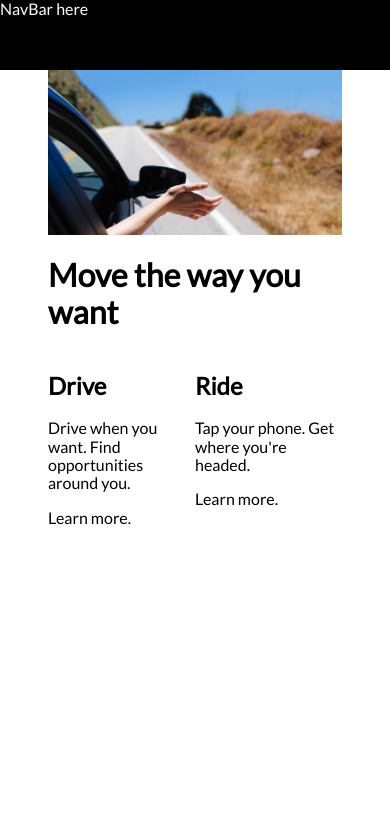
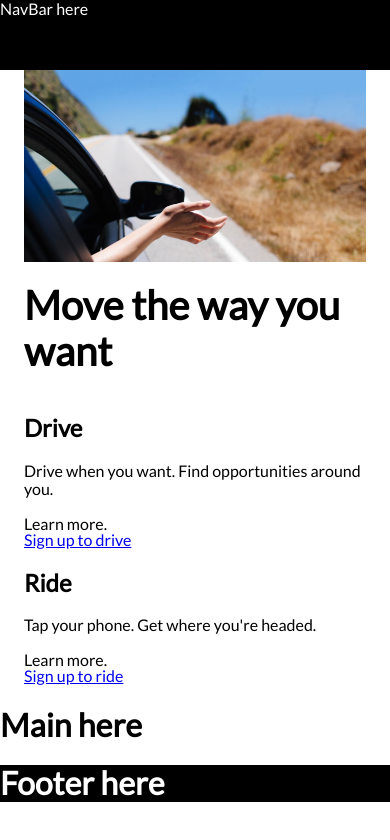
Before and after one commit to TheSundayMailman/home-page-mockup, a React (Create React App) app: page / in a window 390 px wide. Shown: the top 840 px of the page. Built offline with nearby package versions, Linux system fonts and the light colour scheme.

Commit message:
Header responsive setup generally done; require further styling to specific elements

```diff
--- a/src/App.js
+++ b/src/App.js
@@ -2,6 +2,8 @@ import React from 'react';
 
 import NavBar from './components/navbar.js';
 import Header from './components/header.js';
+import Main from './components/main.js';
+import Footer from './components/footer.js';
 
 import './App.css';
 
@@ -11,6 +13,8 @@ class App extends React.Component {
       <React.Fragment>
         <NavBar />
         <Header />
+        <Main />
+        <Footer />
       </React.Fragment>
     );
   }
--- a/src/components/footer.js
+++ b/src/components/footer.js
@@ -1,8 +1,12 @@
 import React from 'react';
+
+import '../styles/footer.css';
 
 function Footer(props) {
   return (
-    <h1>Footer here</h1>
+    <footer>
+      <h1>Footer here</h1>
+    </footer>
   );
 }
 
--- a/src/components/header.js
+++ b/src/components/header.js
@@ -20,11 +20,13 @@ function Header(props) {
               <h2>Drive</h2>
               <p>Drive when you want. Find opportunities around you.</p>
               <p>Learn more.</p>
+              <a href="https://dailyverse.netlify.com">Sign up to drive</a>
             </div>
             <div className="ride">
               <h2>Ride</h2>
               <p>Tap your phone. Get where you're headed.</p>
               <p>Learn more.</p>
+              <a href="https://dailyverse.netlify.com">Sign up to ride</a>
             </div>
           </div>
         </div>
--- a/src/components/main.js
+++ b/src/components/main.js
@@ -2,7 +2,9 @@ import React from 'react';
 
 function Main(props) {
   return (
-    <h1>Main here</h1>
+    <main>
+      <h1>Main here</h1>
+    </main>
   );
 }
 
--- /dev/null
+++ b/src/styles/footer.css
@@ -0,0 +1,9 @@
+footer {
+  color: white;
+  background: black;
+  bottom: 0;
+}
+
+footer h1 {
+  margin: 0;
+}
--- a/src/styles/header.css
+++ b/src/styles/header.css
@@ -7,6 +7,20 @@ header {
   display: flex;
   flex-flow: row wrap;
   padding: 0 5em;
+}
+@media screen and (max-width: 1024px) {
+  header {
+    height: initial;
+  }
+  .header-container {
+    flex-flow: column wrap;
+    padding: 0 2.5em;
+  }
+}
+@media screen and (max-width: 768px) {
+  .header-container {
+    padding: 0 1.5em;
+  }
 }
 
 /* Right side of header, contains only header image */
@@ -23,9 +37,21 @@ header {
   object-fit: fill;
   object-position: 50% 50%;
   max-width: 100vw;
-  max-height: 100vh;
+  max-height: 95vh;
   width: auto;
   height: auto;
+  margin: 0 -30%;
+}
+@media screen and (max-width: 1024px) {
+  .header-right {
+    order: 1;
+  }
+  .header-img {
+    margin: 0;
+    padding: 0;
+    max-width: 100%;
+    max-height: none;
+  }
 }
 
 /* Left side of container, contains attract text and links to drive/ride */
@@ -40,6 +66,11 @@ header {
   display: flex;
   align-items: center;
 }
+.title-text-container h1 {
+  margin: 2em 2em 1em 0;
+  font-size: 70px;
+  font-weight: bold;
+}
 .drive-ride-container {
   flex: 35%;
   display: flex;
@@ -47,28 +78,35 @@ header {
 }
 .drive {
   flex: 50%;
+  position: relative;
+}
+.drive a {
+  display: block;
+  position: absolute;
+  bottom: 0;
 }
 .ride {
   flex: 50%;
+  position: relative;
 }
-
+.ride a {
+  display: block;
+  position: absolute;
+  bottom: 0;
+}
 @media screen and (max-width: 1024px) {
-  .header {
-    height: auto;
-  }
-  .header-container {
-    flex-flow: column wrap;
-    padding: 0 3em;
-  }
-  .header-right {
-    order: 1;
-  }
-  .header-img {
-    padding: 0;
-    max-width: 100%;
-    height: auto;
-  }
   .header-left {
     order: 2;
   }
+  .title-text-container h1 {
+    margin: 0.5em 0;
+  }
 }
+@media screen and (max-width: 768px) {
+  .title-text-container h1 {
+    font-size: 40px;
+  }
+  .drive-ride-container {
+    flex-flow: column wrap;
+  }
+}
```
